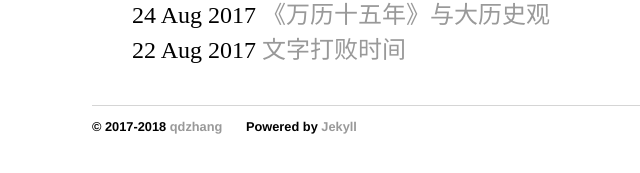
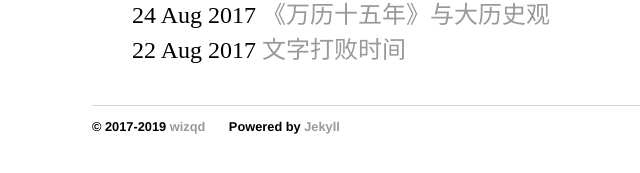
Before and after one commit to chqid/chqid.blog.io, a Jekyll site: the page built from index.html, in a window 1280 px wide. Shown: the part 596-769 px from the top of the page, without its empty margins (100-740 px from the left). Built offline with Jekyll 4.4.1, drawn with Linux system fonts in a browser that asks for light colours; the list of posts is cut into pages by our own code.

Commit message:
update new year

```diff
--- a/_layouts/default.html
+++ b/_layouts/default.html
@@ -24,7 +24,7 @@
 			</div><!-- /.container -->
 			<footer>
 	    		<ul>
-				<li>&copy; 2017-2018 <a href="https://github.com/qidongz">qdzhang</a></li>
+				<li>&copy; 2017-2019 <a href="https://github.com/qidongz">wizqd</a></li>
 				<li>Powered by <a href="https://jekyllrb.com/">Jekyll</a></li>
 				</ul>
 			</footer>
```
